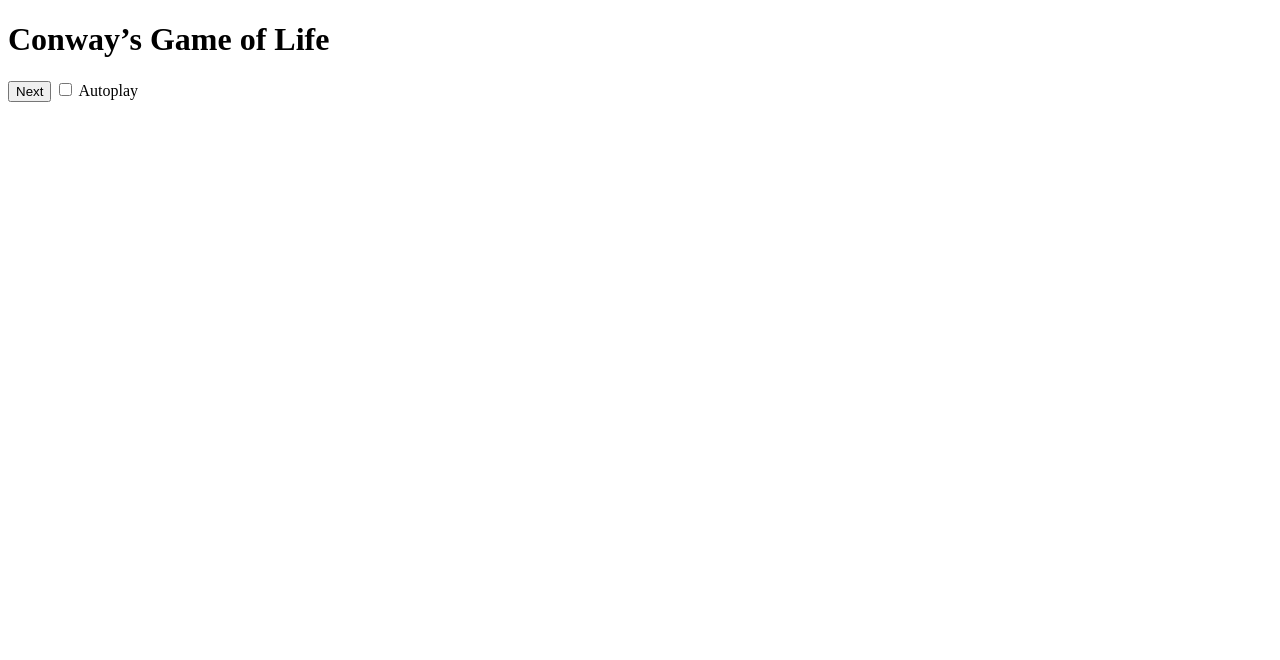
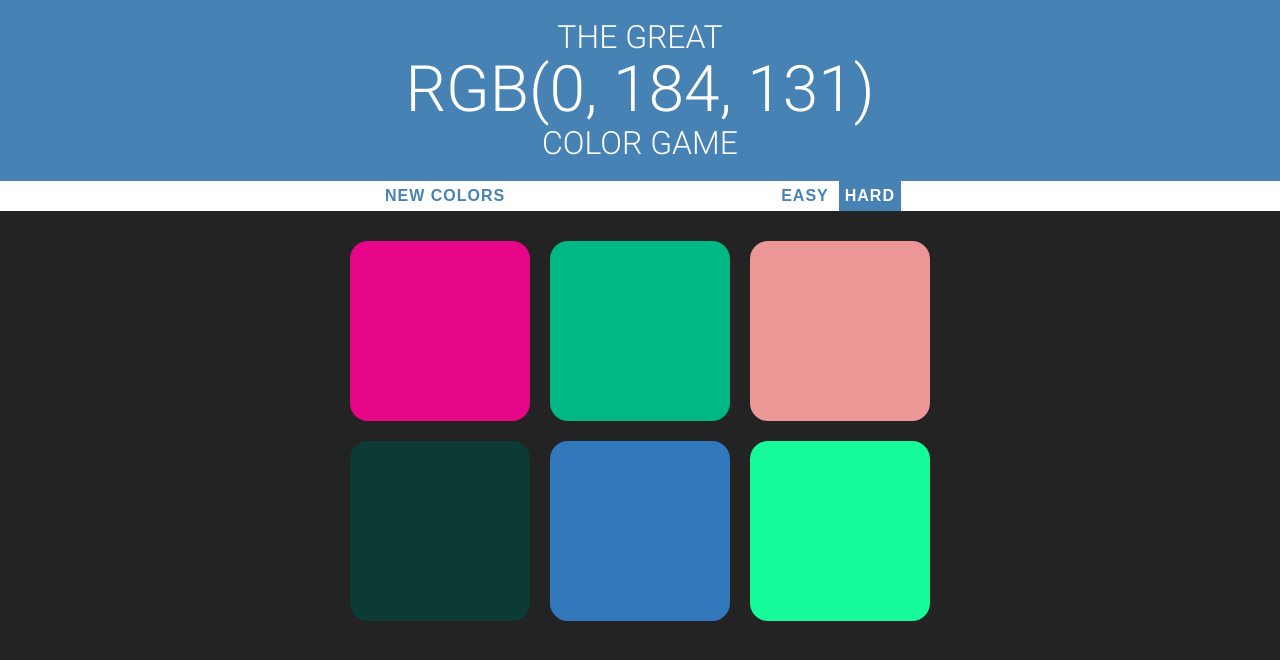
Before and after one commit to marekhuckmann/marekhuckmann.github.io, a plain HTML site: page colorGame/index.html in a window 1280 px wide. Drawn offline with Linux system fonts and the light colour scheme.

Commit message:
Update index.html

```diff
--- a/colorGame/index.html
+++ b/colorGame/index.html
@@ -1,24 +1,27 @@
 <!DOCTYPE html>
-<html lang="en">
+<html>
 <head>
-
-<meta charset="utf-8" />
-<title>Conway’s Game of Life</title>
-<link rel="stylesheet" href="style.css" />
-
+	<title>Color Game</title>
+	<link rel="stylesheet" type="text/css" href="colorGame.css"></style>
+	<link href="https://fonts.googleapis.com/css?family=Roboto:300,400" rel="stylesheet">
 </head>
 <body>
+	<h1>The Great <br><span id="colorDisplay">RGB</span><br> Color Game</h1>
+	<div id="stripe">
+		<button id="reset">New Colors</button>
+		<span id="message"></span>
+		<button class="mode">Easy</button>
+		<button class="mode selected">Hard</button>
+	</div>
+	<div id="container">
+		<div class="square"></div>
+		<div class="square"></div>
+		<div class="square"></div>
+		<div class="square"></div>
+		<div class="square"></div>
+		<div class="square"></div>
+	</div>
 
-<h1>Conway’s Game of Life</h1>
-
-<button class="next">Next</button>
-<input type="checkbox" id="autoplay" />
-<label for="autoplay" class="button">Autoplay</label>
-
-<table id="grid"></table>
-
-<footer></footer>
-<script src="life.js"></script>
-
+<script type="text/javascript" src="colorGame.js"></script>
 </body>
 </html>
```
